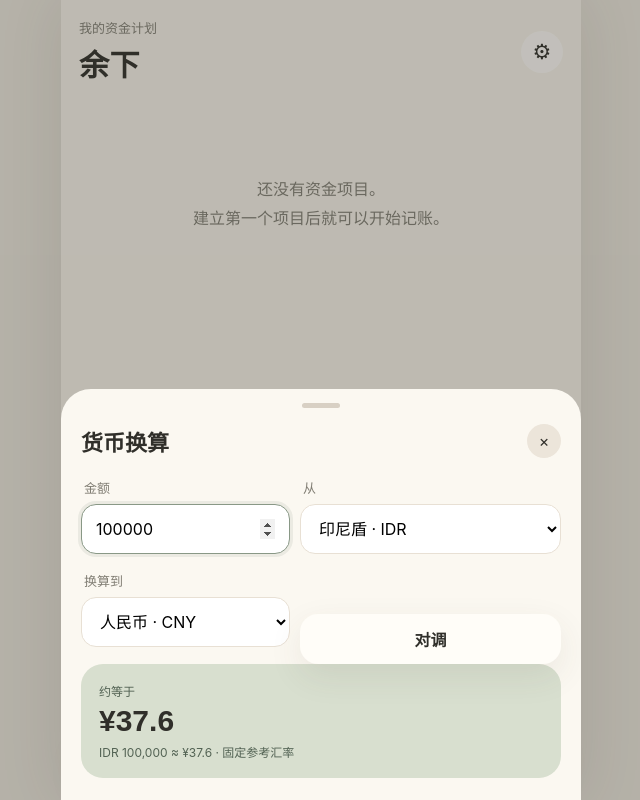
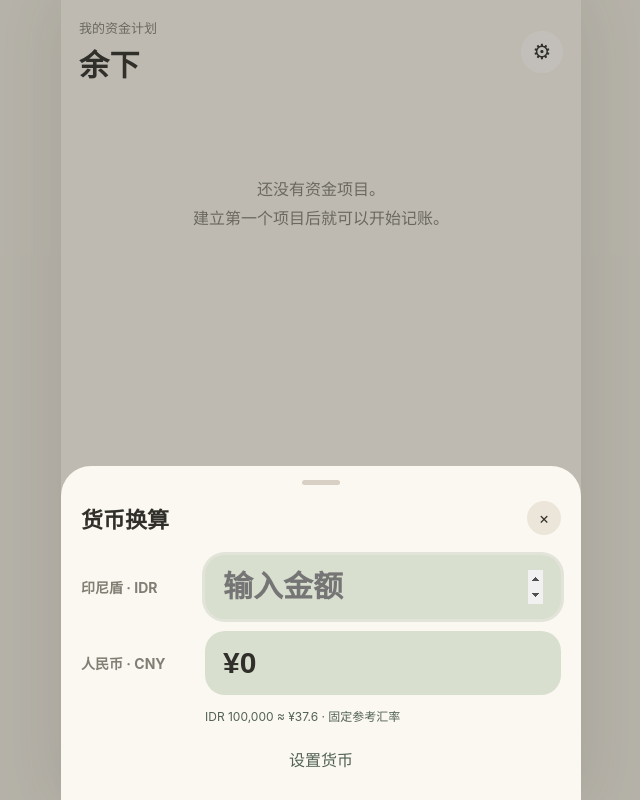
Before and after one commit to yan203008/yuxia-ledger, a plain HTML site: page index.html in a window 1280 px wide. Both pictures are taken after a click on the button "换算". Shown: the whole page, without its empty margins (319-959 px from the left). Drawn offline with Linux system fonts and the light colour scheme.

Commit message:
Refine converter layout

```diff
--- a/app.js
+++ b/app.js
@@ -306,21 +306,29 @@ function openProjectSheet(projectId = null) {
 }
 
 function openConverterSheet() {
-  sheet("货币换算", `<form id="converter-form"><div class="amount-grid"><label class="field"><span>金额</span><input name="amount" type="number" min="0" step="0.01" inputmode="decimal" value="100000" placeholder="0"></label><label class="field"><span>从</span><select name="from">${currencyOptions("IDR")}</select></label></div><div class="amount-grid"><label class="field"><span>换算到</span><select name="to">${currencyOptions("CNY")}</select></label><button class="secondary swap-button" type="button" data-swap>对调</button></div><section class="converter-result"><span>约等于</span><strong data-converter-result></strong><small data-converter-rate></small></section></form>`);
+  sheet("货币换算", `<form id="converter-form"><div class="converter-lines"><label class="converter-line"><span data-from-label>印尼盾 · IDR</span><input name="amount" type="number" min="0" step="0.01" inputmode="decimal" placeholder="输入金额"></label><div class="converter-line"><span data-to-label>人民币 · CNY</span><strong data-converter-result>¥0</strong></div></div><small class="converter-rate" data-converter-rate></small><button class="text-button converter-settings-toggle" type="button" data-settings-toggle>设置货币</button><div class="converter-settings" data-converter-settings hidden><label class="field"><span>从</span><select name="from">${currencyOptions("IDR")}</select></label><label class="field"><span>换算到</span><select name="to">${currencyOptions("CNY")}</select></label><button class="secondary swap-button" type="button" data-swap>对调</button></div></form>`);
   const form = document.querySelector("#converter-form");
   const amountInput = form.elements.amount;
   const fromSelect = form.elements.from;
   const toSelect = form.elements.to;
   const result = form.querySelector("[data-converter-result]");
   const rate = form.querySelector("[data-converter-rate]");
+  const fromLabel = form.querySelector("[data-from-label]");
+  const toLabel = form.querySelector("[data-to-label]");
+  const settings = form.querySelector("[data-converter-settings]");
   const update = () => {
     const converted = convertCurrency(Number(amountInput.value), fromSelect.value, toSelect.value);
-    result.textContent = money(converted, toSelect.value);
+    fromLabel.textContent = `${currencies[fromSelect.value].label} · ${fromSelect.value}`;
+    toLabel.textContent = `${currencies[toSelect.value].label} · ${toSelect.value}`;
+    result.textContent = amountInput.value ? money(converted, toSelect.value) : money(0, toSelect.value);
     rate.textContent = `${rateHint(fromSelect.value, defaultRates[fromSelect.value] / defaultRates[toSelect.value], toSelect.value)} · 固定参考汇率`;
   };
   amountInput.oninput = update;
   fromSelect.onchange = update;
   toSelect.onchange = update;
+  form.querySelector("[data-settings-toggle]").onclick = () => {
+    settings.hidden = !settings.hidden;
+  };
   form.querySelector("[data-swap]").onclick = () => {
     const from = fromSelect.value;
     fromSelect.value = toSelect.value;
--- a/index.html
+++ b/index.html
@@ -8,16 +8,16 @@
     <meta name="apple-mobile-web-app-status-bar-style" content="default" />
     <meta name="apple-mobile-web-app-title" content="余下" />
     <title>余下</title>
-    <link rel="manifest" href="manifest.webmanifest?v=14" />
-    <link rel="apple-touch-icon" sizes="180x180" href="icons/apple-touch-icon.png?v=14" />
-    <link rel="apple-touch-icon-precomposed" sizes="180x180" href="icons/apple-touch-icon.png?v=14" />
-    <link rel="stylesheet" href="styles.css?v=14" />
+    <link rel="manifest" href="manifest.webmanifest?v=15" />
+    <link rel="apple-touch-icon" sizes="180x180" href="icons/apple-touch-icon.png?v=15" />
+    <link rel="apple-touch-icon-precomposed" sizes="180x180" href="icons/apple-touch-icon.png?v=15" />
+    <link rel="stylesheet" href="styles.css?v=15" />
   </head>
   <body>
     <div id="app"></div>
     <div id="sheet-root"></div>
     <div id="toast" role="status" aria-live="polite"></div>
     <input id="import-file" type="file" accept="application/json,.json" hidden />
-    <script type="module" src="app.js?v=14"></script>
+    <script type="module" src="app.js?v=15"></script>
   </body>
 </html>
--- a/styles.css
+++ b/styles.css
@@ -121,9 +121,16 @@ button { color: inherit; }
 .helper { color: var(--sage-deep); font-size: 12px; margin: -9px 0 17px 3px; }
 .amount-grid { display: grid; grid-template-columns: 1fr 1.25fr; gap: 10px; }
 .swap-button { min-height: 50px; align-self: end; }
-.converter-result { background: var(--sage); border-radius: 22px; padding: 18px; display: grid; gap: 5px; }
-.converter-result span, .converter-result small { color: var(--sage-deep); font-size: 12px; }
-.converter-result strong { font-family: "Avenir Next", sans-serif; font-size: 30px; font-weight: 650; font-variant-numeric: tabular-nums; }
+.converter-lines { display: grid; gap: 12px; }
+.converter-line { display: grid; grid-template-columns: 112px minmax(0, 1fr); align-items: center; gap: 12px; }
+.converter-line > span { color: var(--muted); font-size: 14px; font-weight: 650; }
+.converter-line input, .converter-line strong { width: 100%; min-height: 64px; border: 0; border-radius: 20px; background: var(--sage); color: var(--ink); padding: 0 18px; font-family: "Avenir Next", sans-serif; font-size: 30px; font-weight: 650; font-variant-numeric: tabular-nums; display: flex; align-items: center; }
+.converter-line input:focus { outline: 0; box-shadow: 0 0 0 3px rgba(137,152,134,.22); }
+.converter-rate { display: block; color: var(--sage-deep); font-size: 12px; margin: 12px 0 4px 124px; }
+.converter-settings-toggle { width: 100%; margin-top: 12px; text-align: center; }
+.converter-settings { margin-top: 12px; display: grid; grid-template-columns: 1fr 1fr; gap: 10px; }
+.converter-settings[hidden] { display: none; }
+.converter-settings .swap-button { grid-column: 1 / -1; }
 .project-actions { border-top: 1px solid var(--line); margin-top: 24px; padding-top: 10px; display: grid; }
 .project-actions button { border: 0; border-bottom: 1px solid var(--line); background: transparent; padding: 15px 3px; text-align: left; font-weight: 650; }
 .project-actions button:last-child { border-bottom: 0; }
--- a/sw.js
+++ b/sw.js
@@ -1,5 +1,5 @@
-const CACHE = "yuxia-v14";
-const ASSETS = ["./", "index.html", "styles.css?v=14", "app.js?v=14", "manifest.webmanifest?v=14", "icon.svg", "icons/apple-touch-icon.png?v=14", "icons/icon-192.png?v=14", "icons/icon-512.png?v=14", "icons/icon-maskable-512.png?v=14"];
+const CACHE = "yuxia-v15";
+const ASSETS = ["./", "index.html", "styles.css?v=15", "app.js?v=15", "manifest.webmanifest?v=15", "icon.svg", "icons/apple-touch-icon.png?v=15", "icons/icon-192.png?v=15", "icons/icon-512.png?v=15", "icons/icon-maskable-512.png?v=15"];
 self.addEventListener("install", event => event.waitUntil(caches.open(CACHE).then(cache => cache.addAll(ASSETS)).then(() => self.skipWaiting())));
 self.addEventListener("activate", event => event.waitUntil(caches.keys().then(keys => Promise.all(keys.filter(key => key !== CACHE).map(key => caches.delete(key)))).then(() => self.clients.claim())));
 self.addEventListener("fetch", event => {
```
Also changed, not shown: manifest.webmanifest.
